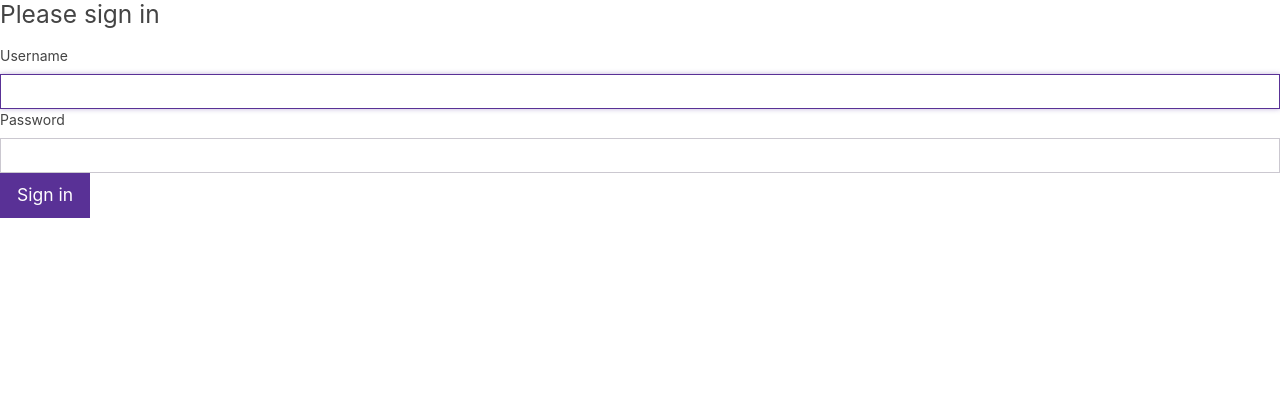
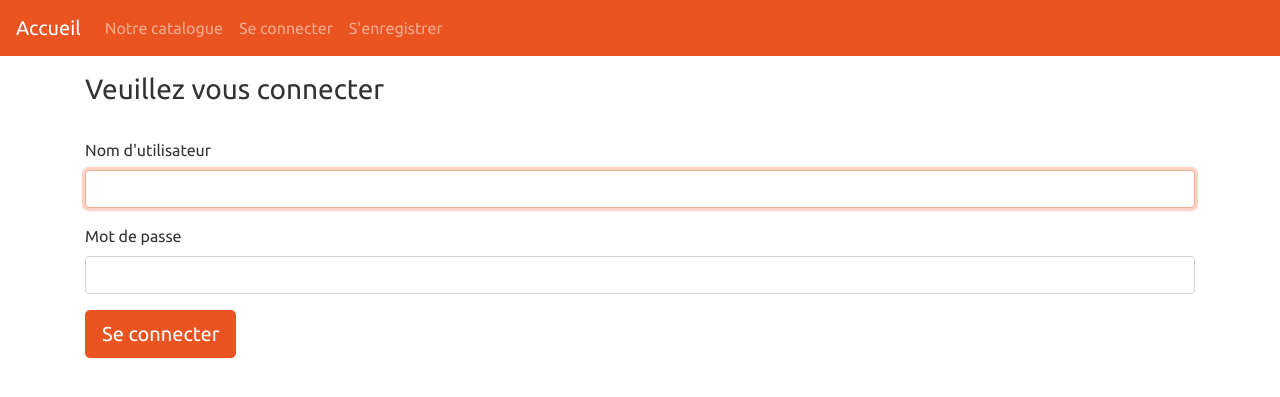
Before and after one commit to YoannAbran/symfonyDashboard, a Symfony app: template templates/security/login.html.twig in a window 1280 px wide. Shown: the top 397 px of the page. Run offline with Twig, Linux system fonts and the light colour scheme; the template is opened without the code that fills it, so the values that code supplies are empty; some libraries are stand-ins or nearby versions.

Commit message:
NavBar + links + route to "books" page when logged + button display according to admin or not

```diff
--- a/src/Controller/SecurityController.php
+++ b/src/Controller/SecurityController.php
@@ -15,9 +15,9 @@ class SecurityController extends AbstractController
      */
     public function login(AuthenticationUtils $authenticationUtils): Response
     {
-        // if ($this->getUser()) {
-        //     return $this->redirectToRoute('target_path');
-        // }
+        if ($this->getUser()) {
+            return $this->redirectToRoute('books');
+        }
 
         // get the login error if there is one
         $error = $authenticationUtils->getLastAuthenticationError();
--- a/src/Security/SecurityAuthenticator.php
+++ b/src/Security/SecurityAuthenticator.php
@@ -98,7 +98,7 @@ class SecurityAuthenticator extends AbstractFormLoginAuthenticator implements Pa
 
         // For example : return new RedirectResponse($this->urlGenerator->generate('some_route'));
       //  throw new \Exception('TODO: provide a valid redirect inside '.__FILE__);
-      return new RedirectResponse($this->urlGenerator->generate('admin'));
+      return new RedirectResponse($this->urlGenerator->generate('books')); // Par défaut, c'était 'admin'
     }
 
     protected function getLoginUrl()
--- a/templates/base.html.twig
+++ b/templates/base.html.twig
@@ -2,12 +2,57 @@
 <html>
     <head>
         <meta charset="UTF-8">
-        <title>{% block title %}Welcome!{% endblock %}</title>
-        <link rel="stylesheet" href="https://bootswatch.com/4/pulse/bootstrap.min.css">
+        <title>{% block title %}{% endblock %}</title>
+
+        <link rel="stylesheet" href="https://bootswatch.com/4/united/bootstrap.min.css">
+
         {% block stylesheets %}{% endblock %}
     </head>
     <body>
-        {% block body %}{% endblock %}
+
+        <nav class="navbar navbar-expand-lg navbar-dark bg-primary">
+            <a class="navbar-brand" href="{{ path('home') }}">Accueil</a>
+            <button class="navbar-toggler" type="button" data-toggle="collapse" data-target="#navbarColor01" aria-controls="navbarColor01" aria-expanded="false" aria-label="Toggle navigation">
+              <span class="navbar-toggler-icon"></span>
+            </button>
+
+            <div class="collapse navbar-collapse" id="navbarColor01">
+                <ul class="navbar-nav mr-auto">
+                    <li class="nav-item">
+                        <a class="nav-link" href="{{ path('books') -}}">Notre catalogue</a>
+                    </li>
+
+                    {% if not app.user %}
+                        <li class="nav-item">
+                            <a class="nav-link" href="{{ path('app_login') }}">Se connecter</a>
+                        </li>
+                        <li class="nav-item">
+                            <a class="nav-link" href="{{ path('app_register') }}">S'enregistrer</a>
+                        </li>
+                    {% else %}
+                        {% if is_granted('ROLE_ADMIN') %}
+                            <li class="nav-item">
+                                <a class="nav-link" href="{{ path('admin') }}">Administration</a>
+                            </li>
+                          {% elseif is_granted('ROLE_USER') %}
+                            <li class="nav-item">
+                                <a class="nav-link" href="{{ path('home') }}">Mon panier</a>
+                            </li>
+                        {% endif %}
+                        <li class="nav-item">
+                            <a class="nav-link" href="{{ path('app_logout') }}">Se déconnecter</a>
+                        </li>
+                    {% endif %}
+
+                </ul>
+            </div>
+          </nav>
+
+          <div class="container">
+              {% block body %}{% endblock %}
+          </div>
+
+
         {% block javascripts %}{% endblock %}
     </body>
 </html>
--- a/templates/security/login.html.twig
+++ b/templates/security/login.html.twig
@@ -1,6 +1,6 @@
 {% extends 'base.html.twig' %}
 
-{% block title %}Log in!{% endblock %}
+{% block title %}BOOKING - Connection{% endblock %}
 
 {% block body %}
 <form method="post">
@@ -9,15 +9,16 @@
     {% endif %}
 
     {% if app.user %}
-        <div class="mb-3">
-            You are logged in as {{ app.user.username }}, <a href="{{ path('app_logout') }}">Logout</a>
+        <div class="my-3">
+            Vous êtes déjà connecter, {{ app.user.username }}.<br><a href="{{ path('app_logout') }}">Déconnection ?</a>
+            <hr>
         </div>
     {% endif %}
 
-    <h1 class="h3 mb-3 font-weight-normal">Please sign in</h1>
-    <label for="inputUsername">Username</label>
+    <h1 class="h3 mb-3 font-weight-normal mt-3">Veuillez vous connecter</h1>
+    <label class="mt-3" for="inputUsername">Nom d'utilisateur</label>
     <input type="text" value="{{ last_username }}" name="username" id="inputUsername" class="form-control" required autofocus>
-    <label for="inputPassword">Password</label>
+    <label class="mt-3" for="inputPassword">Mot de passe</label>
     <input type="password" name="password" id="inputPassword" class="form-control" required>
 
     <input type="hidden" name="_csrf_token"
@@ -35,8 +36,8 @@
         </div>
     #}
 
-    <button class="btn btn-lg btn-primary" type="submit">
-        Sign in
+    <button class="btn btn-lg btn-primary mt-3" type="submit">
+        Se connecter
     </button>
 </form>
 {% endblock %}
```
Also changed, not shown: src/Controller/DashboardController.php (+22 -0 lines), templates/books.html.twig (added, +11 -0 lines), templates/home.html.twig (added, +13 -0 lines), templates/registration/register.html.twig (+8 -9 lines), 2 other files.
